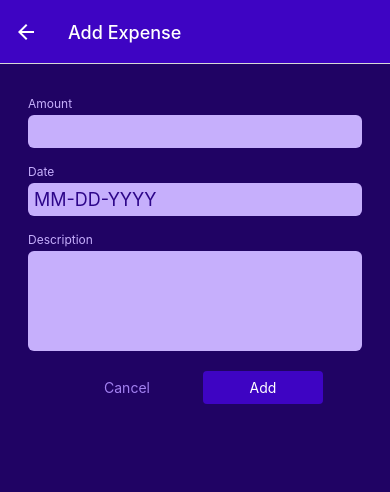
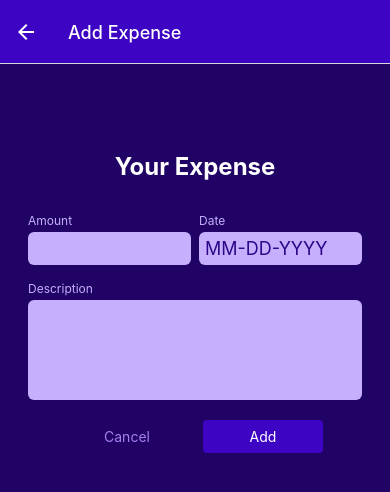
Before and after one commit to mostafa4460/react-native-expense-tracker, a React Native app: screen /ManageExpenses in a window 390 px wide. Shown: the top 492 px of the page. Built offline with nearby package versions, Linux system fonts and the light colour scheme.

Commit message:
style ExpenseForm & Input components

```diff
--- a/components/ManageExpense/ExpenseForm.js
+++ b/components/ManageExpense/ExpenseForm.js
@@ -1,12 +1,16 @@
-import { View } from "react-native";
+import { StyleSheet, Text, View } from "react-native";
 import Input from "./Input";
 
 const ExpenseForm = () => {
   const amountChangeHandler = () => {};
 
   return (
-    <View>
+    <View style={styles.form}>
+      <Text style={styles.title}>Your Expense</Text>
+
+      <View style={styles.inputsRow}>
         <Input
+          style={styles.rowInput}
           label="Amount"
           textInputProps={{
             keyboardType: "decimal-pad",
@@ -14,6 +18,7 @@
           }}
         />
         <Input
+          style={styles.rowInput}
           label="Date"
           textInputProps={{
             placeholder: "MM-DD-YYYY",
@@ -21,6 +26,8 @@
             onChangeText: () => {},
           }}
         />
+      </View>
+
       <Input
         label="Description"
         textInputProps={{
@@ -32,3 +39,23 @@
 };
 
 export default ExpenseForm;
+
+const styles = StyleSheet.create({
+  form: {
+    marginTop: 40,
+  },
+  title: {
+    fontSize: 24,
+    fontWeight: "bold",
+    color: "white",
+    marginVertical: 24,
+    textAlign: "center",
+  },
+  inputsRow: {
+    flexDirection: "row",
+    justifyContent: "space-between",
+  },
+  rowInput: {
+    flex: 1,
+  },
+});
--- a/components/ManageExpense/Input.js
+++ b/components/ManageExpense/Input.js
@@ -2,7 +2,7 @@
 import { Text, View } from "react-native";
 import { COLORS } from "../../constants/styles";
 
-const Input = ({ label, textInputProps }) => {
+const Input = ({ label, textInputProps, style }) => {
   const inputStyles = [styles.input];
 
   if (textInputProps?.multiline) {
@@ -10,7 +10,7 @@
   }
 
   return (
-    <View style={styles.inputContainer}>
+    <View style={[styles.inputContainer, style]}>
       <Text style={styles.label}>{label}</Text>
       <TextInput style={inputStyles} {...textInputProps} />
     </View>
```
Lines whose indentation alone changed are shown as unchanged.
